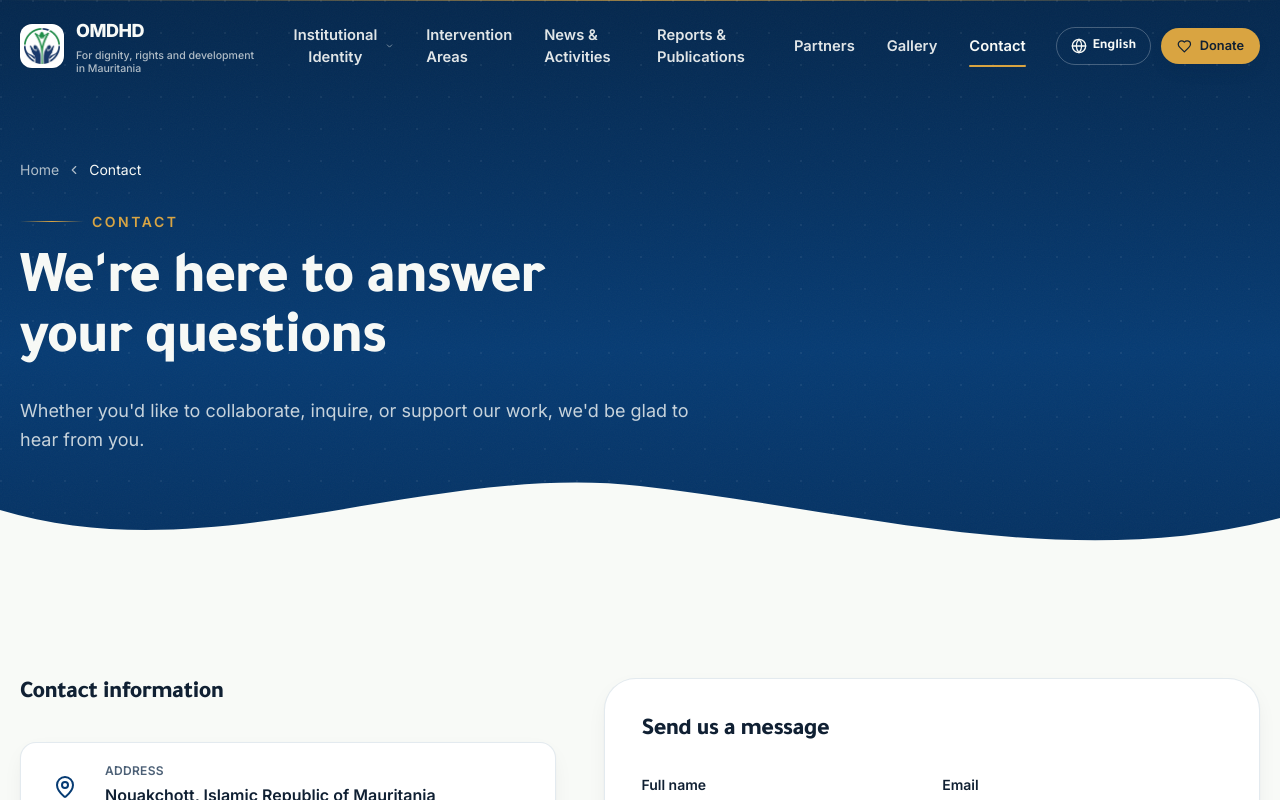
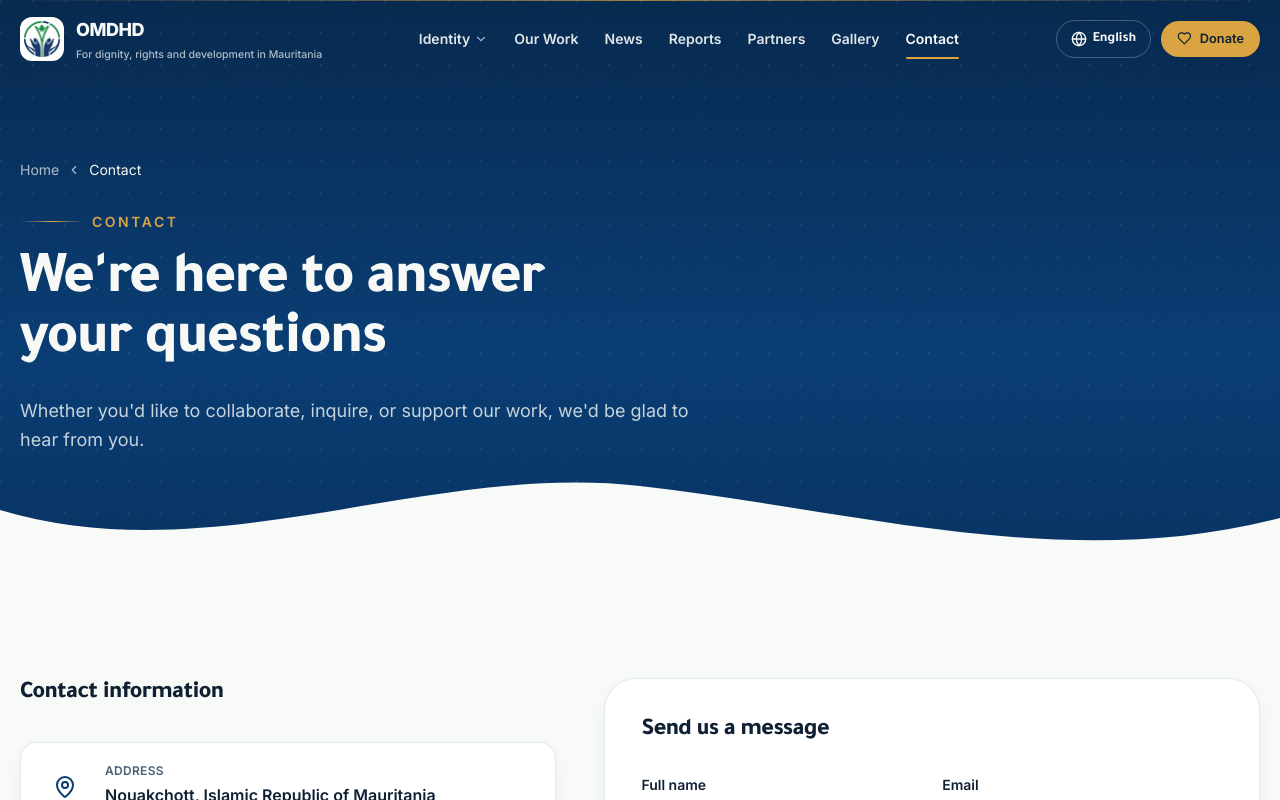
Before and after one commit to AbdellahiAhmed/OMDHD, a Next.js app: page /en/contact in a window 1280 px wide. Shown: the top 800 px of the page. Built offline with nearby package versions, Linux system fonts and the light colour scheme.

Commit message:
fix: tidy the header navigation
Use concise nav labels (full titles stay on the pages), prevent wrapping with whitespace-nowrap, tighten spacing, and reveal the full nav at xl (polished mobile menu below). Make the mobile menu button tone-aware over the hero.

```diff
--- a/components/layout/header.tsx
+++ b/components/layout/header.tsx
@@ -18,12 +18,12 @@ import { identityLinks } from '@/content/site';
 import { cn } from '@/lib/utils';
 
 const mainLinks = [
-  { key: 'areas', href: '/intervention-areas' },
-  { key: 'news', href: '/news' },
-  { key: 'reports', href: '/reports' },
-  { key: 'partners', href: '/partners' },
-  { key: 'gallery', href: '/gallery' },
-  { key: 'contact', href: '/contact' },
+  { key: 'areas', label: 'areasShort', href: '/intervention-areas' },
+  { key: 'news', label: 'newsShort', href: '/news' },
+  { key: 'reports', label: 'reportsShort', href: '/reports' },
+  { key: 'partners', label: 'partners', href: '/partners' },
+  { key: 'gallery', label: 'gallery', href: '/gallery' },
+  { key: 'contact', label: 'contact', href: '/contact' },
 ];
 
 export function Header() {
@@ -57,19 +57,19 @@ export function Header() {
         <Logo tone={light ? 'light' : 'dark'} />
 
         {/* Desktop nav */}
-        <nav className="hidden items-center gap-1 lg:flex">
+        <nav className="hidden items-center gap-0.5 xl:flex">
           {/* Identity dropdown */}
           <DropdownMenu>
             <DropdownMenuTrigger
               className={cn(
-                'inline-flex items-center gap-1 rounded-full px-3.5 py-2 text-[0.92rem] font-semibold outline-none transition-colors focus-visible:ring-2 focus-visible:ring-sand',
+                'inline-flex items-center gap-1 whitespace-nowrap rounded-full px-3 py-2 text-[0.875rem] font-semibold outline-none transition-colors focus-visible:ring-2 focus-visible:ring-sand',
                 light
                   ? 'text-cloud/90 hover:bg-white/10 hover:text-cloud'
                   : 'text-ink hover:bg-mist',
                 identityActive && (light ? 'text-cloud' : 'text-blue')
               )}
             >
-              {t('identity')}
+              {t('identityShort')}
               <ChevronDown className="size-3.5 opacity-70" />
             </DropdownMenuTrigger>
             <DropdownMenuContent
@@ -98,17 +98,17 @@ export function Header() {
               key={l.key}
               href={l.href}
               className={cn(
-                'relative rounded-full px-3.5 py-2 text-[0.92rem] font-semibold transition-colors',
+                'relative whitespace-nowrap rounded-full px-3 py-2 text-[0.875rem] font-semibold transition-colors',
                 light
                   ? 'text-cloud/90 hover:bg-white/10 hover:text-cloud'
                   : 'text-ink hover:bg-mist',
                 isActive(l.href) &&
                   (light
-                    ? 'text-cloud after:absolute after:inset-x-3.5 after:-bottom-0.5 after:h-0.5 after:rounded-full after:bg-sand'
-                    : 'text-blue after:absolute after:inset-x-3.5 after:-bottom-0.5 after:h-0.5 after:rounded-full after:bg-sand')
+                    ? 'text-cloud after:absolute after:inset-x-3 after:-bottom-0.5 after:h-0.5 after:rounded-full after:bg-sand'
+                    : 'text-blue after:absolute after:inset-x-3 after:-bottom-0.5 after:h-0.5 after:rounded-full after:bg-sand')
               )}
             >
-              {t(l.key)}
+              {t(l.label)}
             </Link>
           ))}
         </nav>
@@ -124,7 +124,7 @@ export function Header() {
               {t('donate')}
             </Link>
           </Button>
-          <MobileNav />
+          <MobileNav tone={light ? 'light' : 'dark'} />
         </div>
       </div>
     </header>
--- a/components/layout/mobile-nav.tsx
+++ b/components/layout/mobile-nav.tsx
@@ -24,7 +24,7 @@ const links = [
   { key: 'contact', href: '/contact' },
 ];
 
-export function MobileNav() {
+export function MobileNav({ tone = 'dark' }: { tone?: 'dark' | 'light' }) {
   const t = useTranslations('Nav');
   const locale = useLocale();
   const pathname = usePathname();
@@ -38,7 +38,12 @@ export function MobileNav() {
     <Dialog.Root open={open} onOpenChange={setOpen}>
       <Dialog.Trigger asChild>
         <button
-          className="inline-flex size-11 items-center justify-center rounded-full border border-border text-ink transition-colors hover:bg-mist lg:hidden"
+          className={cn(
+            'inline-flex size-11 items-center justify-center rounded-full border transition-colors xl:hidden',
+            tone === 'light'
+              ? 'border-white/30 text-cloud hover:bg-white/10'
+              : 'border-border text-ink hover:bg-mist'
+          )}
           aria-label={t('openMenu')}
         >
           <Menu className="size-5" />
--- a/messages/ar.json
+++ b/messages/ar.json
@@ -20,6 +20,10 @@
     "donate": "تبرع الآن",
     "volunteer": "تطوع معنا",
     "identity": "الهوية المؤسسية",
+    "identityShort": "الهوية",
+    "areasShort": "المجالات",
+    "newsShort": "الأخبار",
+    "reportsShort": "التقارير",
     "menu": "القائمة",
     "close": "إغلاق",
     "openMenu": "فتح القائمة"
--- a/messages/en.json
+++ b/messages/en.json
@@ -20,6 +20,10 @@
     "donate": "Donate",
     "volunteer": "Volunteer",
     "identity": "Institutional Identity",
+    "identityShort": "Identity",
+    "areasShort": "Our Work",
+    "newsShort": "News",
+    "reportsShort": "Reports",
     "menu": "Menu",
     "close": "Close",
     "openMenu": "Open menu"
--- a/messages/fr.json
+++ b/messages/fr.json
@@ -20,6 +20,10 @@
     "donate": "Faire un don",
     "volunteer": "Devenir bénévole",
     "identity": "Identité institutionnelle",
+    "identityShort": "Identité",
+    "areasShort": "Domaines",
+    "newsShort": "Actualités",
+    "reportsShort": "Rapports",
     "menu": "Menu",
     "close": "Fermer",
     "openMenu": "Ouvrir le menu"
```
